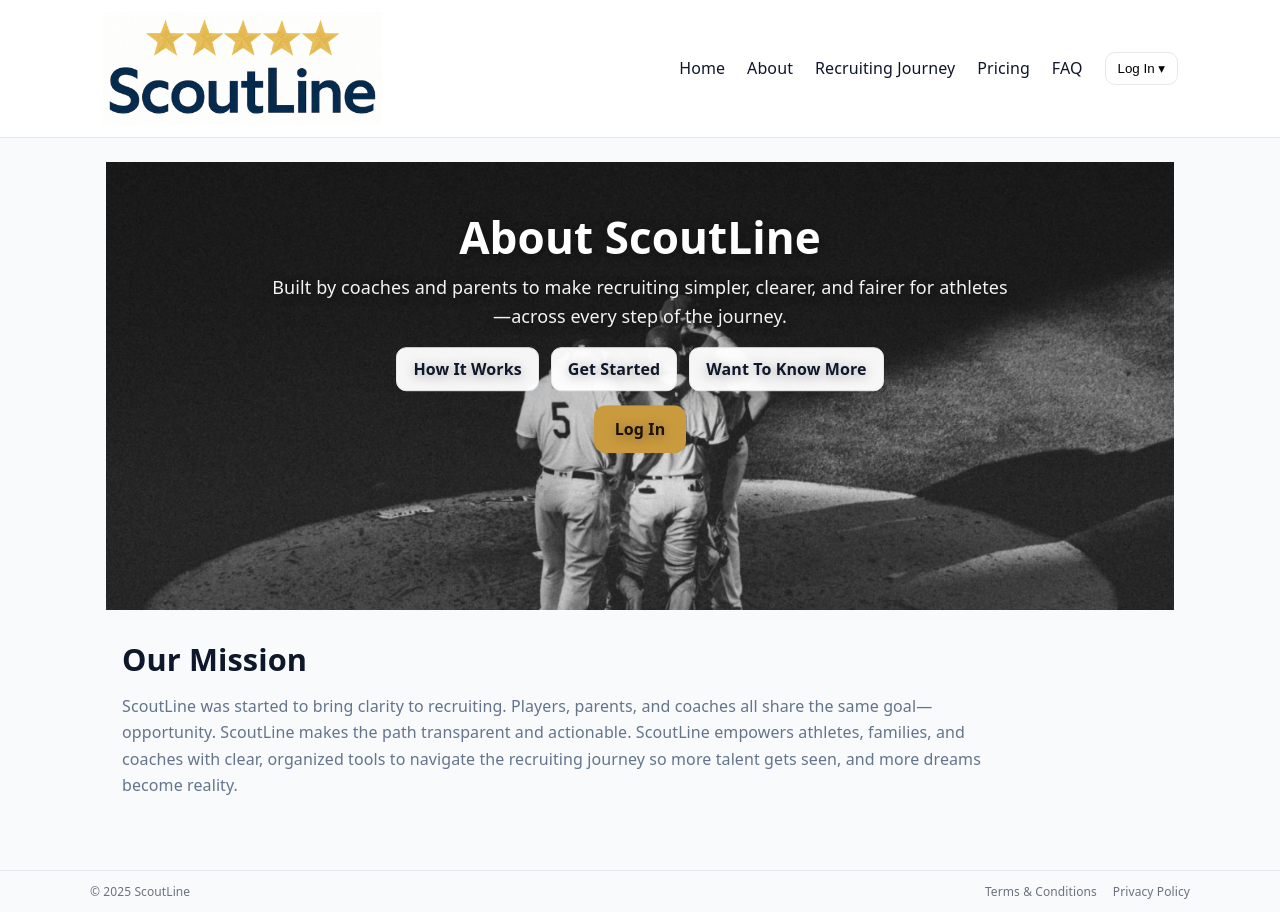
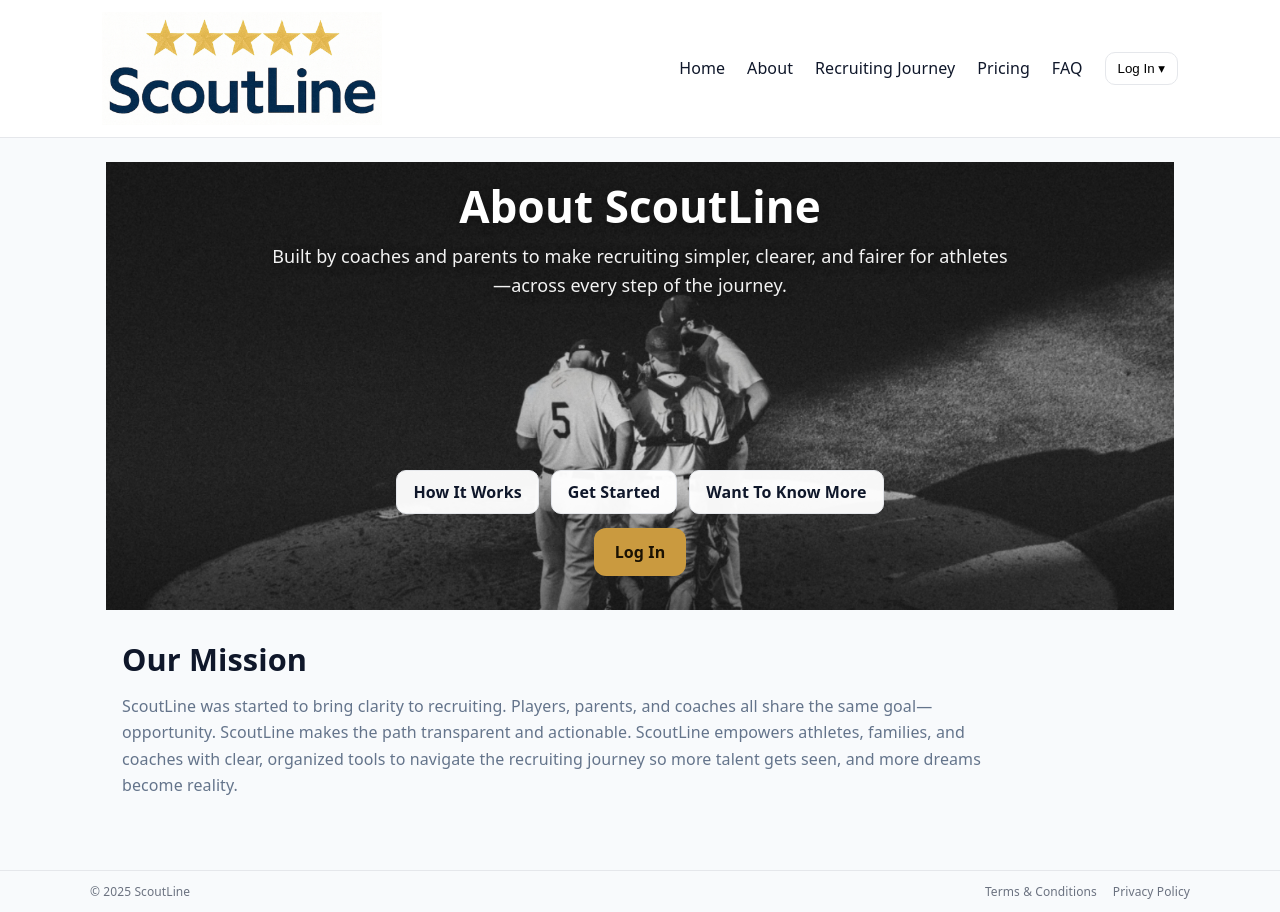
Before and after one commit to mattblittle-create/scoutline-beta, a Next.js app: page /about in a window 1280 px wide. Built offline with nearby package versions, Linux system fonts and the light colour scheme.

Commit message:
Update AboutHero.tsx

```diff
--- a/app/components/AboutHero.tsx
+++ b/app/components/AboutHero.tsx
@@ -24,35 +24,88 @@ export default function AboutHero() {
         style={{ objectFit: "cover" }}
       />
 
-      {/* Scrim so text stays readable */}
+      {/* Top scrim so title/subtitle stay readable */}
       <div
         style={{
           position: "absolute",
           inset: 0,
           background:
-            "linear-gradient(to bottom, rgba(0,0,0,0.35) 0%, rgba(0,0,0,0.25) 35%, rgba(255,255,255,0.00) 75%)",
+            "linear-gradient(to bottom, rgba(0,0,0,0.35) 0%, rgba(0,0,0,0.25) 35%, rgba(0,0,0,0.00) 70%)",
+          pointerEvents: "none",
+        }}
+      />
+      {/* Bottom scrim so buttons pop while sitting on the image */}
+      <div
+        style={{
+          position: "absolute",
+          inset: 0,
+          background:
+            "linear-gradient(to top, rgba(0,0,0,0.35) 0%, rgba(0,0,0,0.10) 30%, rgba(0,0,0,0.00) 55%)",
           pointerEvents: "none",
         }}
       />
 
-      {/* Centered overlay content */}
+      {/* Local button styles + hover (lift + underline) */}
+      <style>{`
+        .sl-btn {
+          display: inline-block;
+          padding: 10px 16px;
+          border-radius: 10px;
+          background: rgba(255,255,255,0.96);
+          color: #0f172a;
+          text-decoration: none;
+          border: 1px solid #e5e7eb;
+          font-weight: 600;
+          transition: transform .2s ease, box-shadow .2s ease, background-color .2s ease, text-decoration-color .2s ease, border-color .2s ease;
+        }
+        .sl-btn:hover {
+          transform: translateY(-2px);
+          box-shadow: 0 6px 16px rgba(0,0,0,0.18);
+          background: #f3f4f6;
+          text-decoration: underline;
+          text-underline-offset: 3px;
+        }
+        .sl-btn-gold {
+          display: inline-block;
+          padding: 12px 20px;
+          border-radius: 12px;
+          background: #ca9a3f;
+          color: #1a1203;
+          text-decoration: none;
+          border: 1px solid transparent;
+          font-weight: 700;
+          transition: transform .2s ease, box-shadow .2s ease, background-color .2s ease, color .2s ease;
+        }
+        .sl-btn-gold:hover {
+          transform: translateY(-2px);
+          box-shadow: 0 6px 16px rgba(0,0,0,0.20);
+          background: #b88934;
+          text-decoration: underline;
+          text-underline-offset: 3px;
+        }
+      `}</style>
+
+      {/* Overlay content split: title/subtitle up top, buttons at bottom */}
       <div
         style={{
           position: "absolute",
           inset: 0,
-          display: "grid",
-          placeItems: "center",
-          padding: "0 16px",
+          display: "flex",
+          flexDirection: "column",
+          justifyContent: "space-between",
+          padding: "18px 16px",
         }}
       >
+        {/* Top: Title + Subtitle (unchanged position) */}
         <div
           style={{
             width: "100%",
             maxWidth: 920,
+            margin: "0 auto",
             textAlign: "center",
             color: "white",
             textShadow: "0 2px 12px rgba(0,0,0,0.35)",
-            transform: "translateY(-22%)", // moved higher on image
+            transform: "translateY(2%)",
           }}
         >
           <h1
@@ -78,104 +131,40 @@ export default function AboutHero() {
             Built by coaches and parents to make recruiting simpler, clearer, and fairer for
             athletes—across every step of the journey.
           </p>
+        </div>
 
-          {/* Primary CTAs */}
+        {/* Bottom: Buttons (centered) */}
+        <div
+          style={{
+            width: "100%",
+            maxWidth: 920,
+            margin: "0 auto 16px",
+            textAlign: "center",
+          }}
+        >
           <div
             style={{
               display: "flex",
               gap: 12,
               justifyContent: "center",
               flexWrap: "wrap",
-              marginTop: 16,
             }}
           >
-            <Link
-              href="/recruiting-journey"
-              style={{
-                padding: "10px 16px",
-                borderRadius: 10,
-                background: "rgba(255,255,255,0.96)",
-                color: "#0f172a",
-                textDecoration: "none",
-                border: "1px solid #e5e7eb",
-                fontWeight: 600,
-                transition: "all 0.2s ease-in-out",
-              }}
-              onMouseEnter={(e) => {
-                e.currentTarget.style.background = "#f3f4f6";
-              }}
-              onMouseLeave={(e) => {
-                e.currentTarget.style.background = "rgba(255,255,255,0.96)";
-              }}
-            >
+            {/* Make How It Works + Want to Know More white to match Home */}
+            <Link href="/recruiting-journey" className="sl-btn">
               How It Works
             </Link>
-            <Link
-              href="/pricing"
-              style={{
-                padding: "10px 16px",
-                borderRadius: 10,
-                background: "rgba(255,255,255,0.96)",
-                color: "#0f172a",
-                textDecoration: "none",
-                border: "1px solid #e5e7eb",
-                fontWeight: 600,
-                transition: "all 0.2s ease-in-out",
-              }}
-              onMouseEnter={(e) => {
-                e.currentTarget.style.background = "#f3f4f6";
-              }}
-              onMouseLeave={(e) => {
-                e.currentTarget.style.background = "rgba(255,255,255,0.96)";
-              }}
-            >
+            <Link href="/pricing" className="sl-btn">
               Get Started
             </Link>
-            <Link
-              href="/faq"
-              style={{
-                padding: "10px 16px",
-                borderRadius: 10,
-                background: "rgba(255,255,255,0.96)",
-                color: "#0f172a",
-                textDecoration: "none",
-                border: "1px solid #e5e7eb",
-                fontWeight: 600,
-                transition: "all 0.2s ease-in-out",
-              }}
-              onMouseEnter={(e) => {
-                e.currentTarget.style.background = "#f3f4f6";
-              }}
-              onMouseLeave={(e) => {
-                e.currentTarget.style.background = "rgba(255,255,255,0.96)";
-              }}
-            >
+            <Link href="/faq" className="sl-btn">
               Want To Know More
             </Link>
           </div>
 
-          {/* Prominent Log In below the row */}
+          {/* Prominent Log In under the row (gold) */}
           <div style={{ marginTop: 14 }}>
-            <Link
-              href="/login"
-              style={{
-                display: "inline-block",
-                padding: "12px 20px",
-                borderRadius: 12,
-                background: "#ca9a3f",
-                color: "#1a1203",
-                textDecoration: "none",
-                border: "1px solid transparent",
-                fontWeight: 700,
-                transition: "all 0.2s ease-in-out",
-              }}
-              onMouseEnter={(e) => {
-                e.currentTarget.style.background = "#b88934";
-              }}
-              onMouseLeave={(e) => {
-                e.currentTarget.style.background = "#ca9a3f";
-              }}
-            >
+            <Link href="/login" className="sl-btn-gold">
               Log In
             </Link>
           </div>
```
